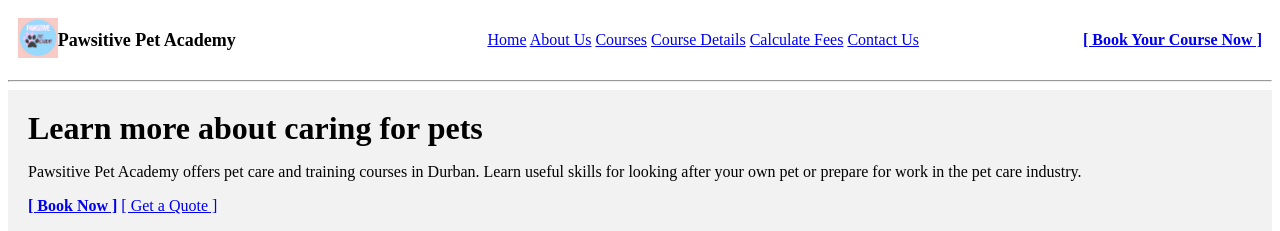
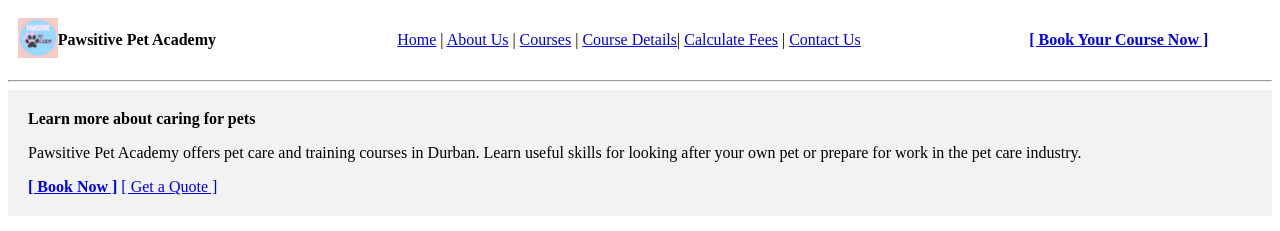
Before and after one commit to MayleahsProgram/XhawPrac, a plain HTML site: page index.html in a window 1280 px wide. Shown: the top 231 px of the page. Drawn offline with Linux system fonts and the light colour scheme.

Commit message:
updated index

```diff
--- a/index.html
+++ b/index.html
@@ -7,25 +7,25 @@
 </head>
 <body id="home">
 
-  <table width="100%" cellpadding="10" cellspacing="0" border="0">
+  <table width="100%" cellpadding="10" cellspacing="0" >
     <tr>
-      <td width="30%" valign="middle">
-        <table cellpadding="0" cellspacing="0" border="0">
+      <td width="30%" >
+        <table cellpadding="0" cellspacing="0" >
           <tr>
             <td><img src="./images/xhaw logo.jpeg" alt="Pawsitive Pet Academy Logo" height="40"></td>
-            <td><font size="4"><b>Pawsitive Pet Academy</b></font></td>
+            <td><b>Pawsitive Pet Academy</b></td>
           </tr>
         </table>
       </td>
-      <td width="50%" align="center" valign="middle">
-        <a href="./index.html#home">Home</a>
-        <a href="./about.html#about">About Us</a>
-        <a href="./courses.html#courses">Courses</a>
-        <a href="./details.html#course-details">Course Details</a>
-        <a href="./calculate fees.html#calculate-fees">Calculate Fees</a>
+      <td width="50%"  >
+        <a href="./index.html#home">Home</a> |
+        <a href="./about.html#about">About Us</a> |
+        <a href="./courses.html#courses">Courses</a> |
+        <a href="./details.html#course-details">Course Details</a>|
+        <a href="./calculate fees.html#calculate-fees">Calculate Fees</a> |
         <a href="./contact.html#contact">Contact Us</a>
       </td>
-      <td width="20%" align="right" valign="middle">
+      <td width="20%">
         <a href="courses.html"><b>[ Book Your Course Now ]</b></a>
       </td>
     </tr>
@@ -35,7 +35,7 @@
   <table width="100%" cellpadding="20" cellspacing="0" border="0" bgcolor="#f2f2f2">
     <tr>
       <td>
-        <font size="6"><b>Learn more about caring for pets</b></font>
+        <b>Learn more about caring for pets</b>
         <p>Pawsitive Pet Academy offers pet care and training courses in Durban. Learn useful skills
         for looking after your own pet or prepare for work in the pet care industry.</p>
         <a href="courses.html"><b>[ Book Now ]</b></a>
@@ -114,7 +114,7 @@
         <p>Look through the available courses and use the fee calculator to check the cost before
         you book.</p>
         <a href="courses.html">[ Browse Courses ]</a>
-        &nbsp;&nbsp;
+
         <a href="calculate fees.html">[ Calculate Fees ]</a>
       </td>
     </tr>
```
